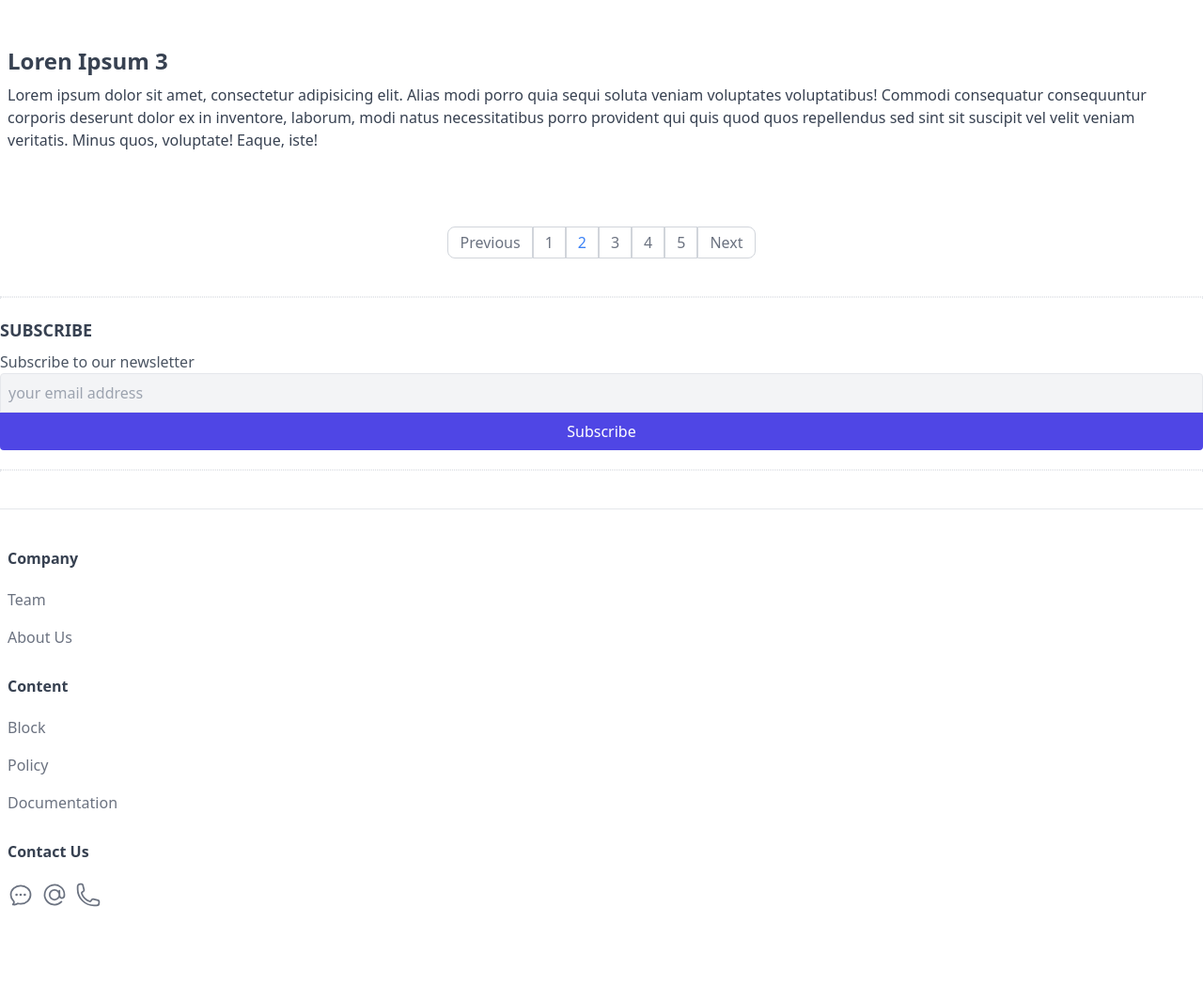
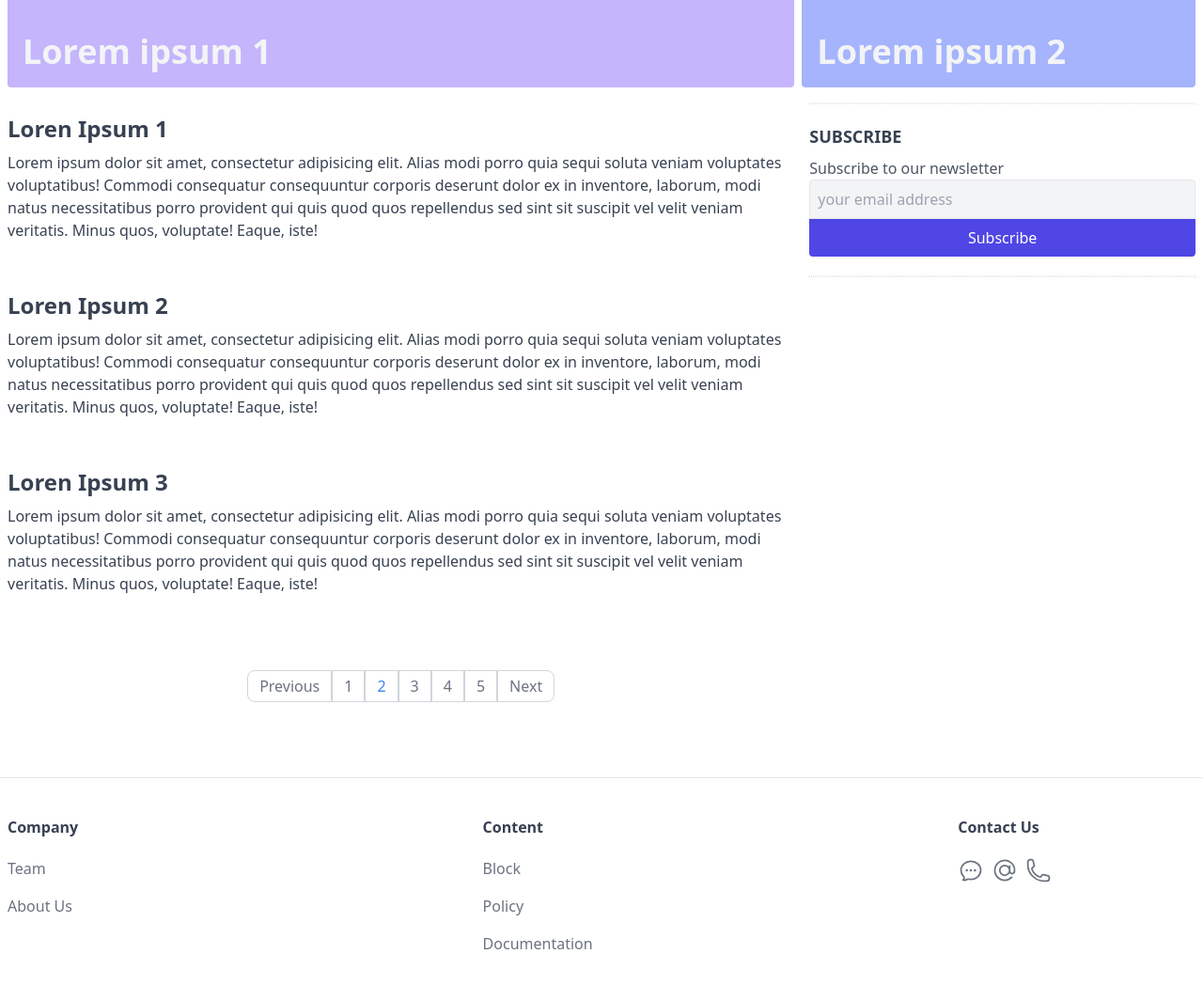
Before and after one commit to IgorViV/training-projects, a website: page index.html in a window 1280 px wide. Shown: the part 398-1446 px from the top of the page at 94% size. Before the commit the page ends 1418 px from the top, so only its background shows below. Drawn offline with Linux system fonts and the light colour scheme.

Commit message:
Using grid layout

```diff
--- a/index.html
+++ b/index.html
@@ -9,6 +9,7 @@
     <title>Старт</title>
 </head>
 <body>
+    <div class="max-w-screen-xl mx-auto">
         <!--header-->
         <header class="px-2 border-b flex items-center justify-between">
     <a class="uppercase font-bold text-purple-800" href="#">webDev</a>
@@ -28,7 +29,6 @@
         </ul>
     </nav>
 </header>
-<main>
         <!--breadcrumbs-->
         <div class="px-2 flex items-center">
         <div class="py-4 overflow-y-auto whitespace-nowrap flex items-center">
@@ -51,7 +51,26 @@
             <a class="text-gray-600 hover:text-gray-900" href="#">Tech</a>
         </div>
     </div>
+        <!--banners-->
+        <section class="px-2 flex space-x-2">
+            <a class="w-2/3 bg-violet-300 h-96 mb-4 relative rounded inline-block overflow-hidden" href="">
+                <div class="p-4 absolute bottom-0 left-0 z-20">
+                    <h2 class="text-4xl font-semibold text-gray-100 leading-tight">
+                        Lorem ipsum 1
+                    </h2>
+                </div>
+            </a>
 
+            <a class="w-1/3 bg-indigo-300 h-96 mb-4 relative rounded inline-block overflow-hidden" href="">
+                <div class="p-4 absolute bottom-0 left-0 z-20">
+                    <h2 class="text-4xl font-semibold text-gray-100 leading-tight">
+                        Lorem ipsum 2
+                    </h2>
+                </div>
+            </a>
+        </section>
+        <main class="flex">
+    <div class="w-2/3">
         <!--post cards-->
         <section class="px-2">
         <a class="block mb-10" href="#">
@@ -100,7 +119,8 @@
             <li><a class="pagination-item rounded-r-lg" href="#">Next</a></li>
         </ul>
     </div>
-
+    </div>
+    <div class="w-1/3 px-2">
         <!--divider-->
         <div class="border border-dotted"></div>
 
@@ -118,18 +138,20 @@
 
         <!--divider-->
         <div class="border border-dotted"></div>
+    </div>
 </main>
         <!--footer-->
         <footer class="border-t mt-10 py-10 px-2">
-    <div>
-        <div class="mb-5">
+    <div class="flex">
+        <div class="mb-5 w-2/5">
             <h6 class="font-semibold text-gray-700 mb-3">Company</h6>
             <ul>
                 <li><a class="footer-link" href="#">Team</a></li>
                 <li><a class="footer-link" href="#">About Us</a></li>
             </ul>
         </div>
-        <div class="mb-5">
+
+        <div class="mb-5 w-2/5">
             <h6 class="font-semibold text-gray-700 mb-3">Content</h6>
             <ul>
                 <li><a class="footer-link" href="#">Block</a></li>
@@ -137,7 +159,8 @@
                 <li><a class="footer-link" href="#">Documentation</a></li>
             </ul>
         </div>
-        <div>
+
+        <div class="w-1/5">
             <h6 class="font-semibold text-gray-700 mb-3">Contact Us</h6>
             <ul class="flex">
                 <li class="mr-2">
@@ -166,5 +189,6 @@
         </div>
     </div>
 </footer>
+    </div>
 </body>
 </html>
```
Also changed, not shown: public/style.css. Lines whose indentation alone changed are shown as unchanged.
